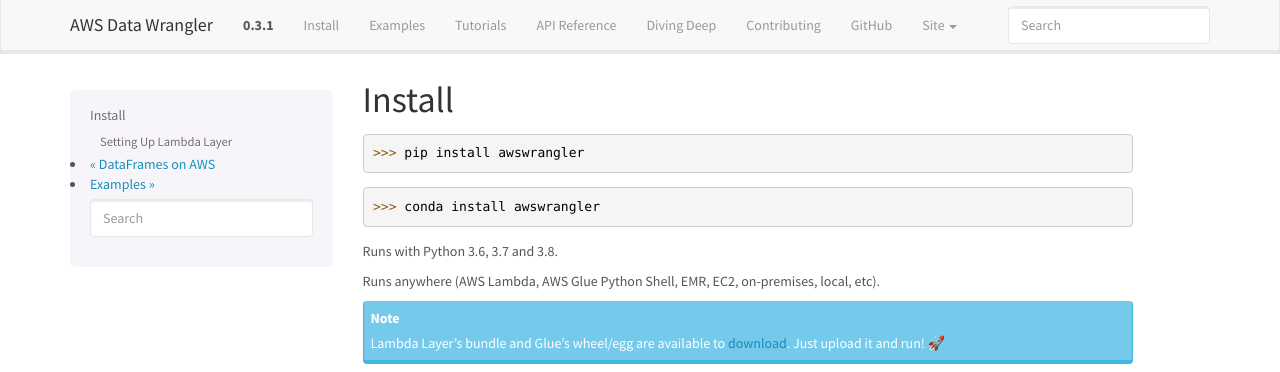
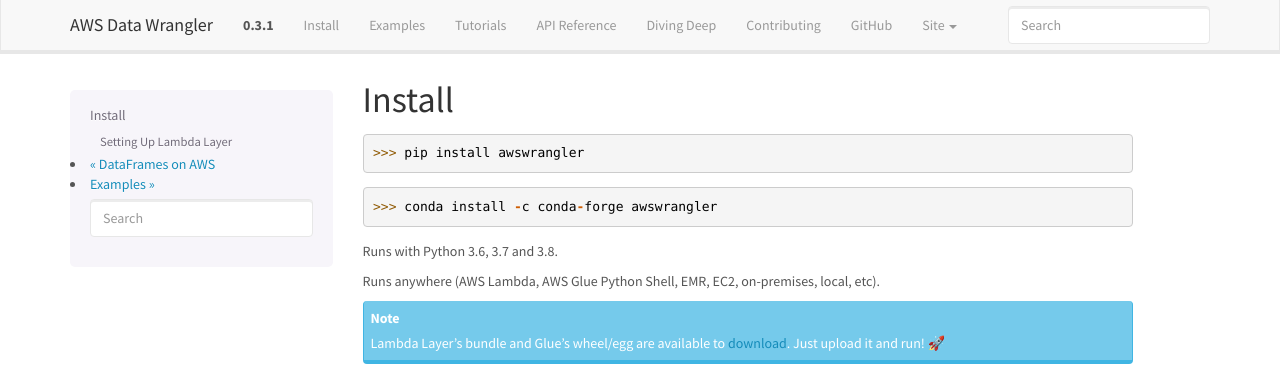
Before and after one commit to aws/aws-sdk-pandas, a Sphinx documentation site: the page built from docs/source/install.rst, in a window 1280 px wide and 900 px high. Shown: the top 372 px of the window. Built offline with Sphinx 7.4.7, drawn with Linux system fonts in a browser that asks for light colours.

Commit message:
Update conda installation instructions in the docs

```diff
--- a/docs/source/install.rst
+++ b/docs/source/install.rst
@@ -3,7 +3,7 @@
 
     >>> pip install awswrangler
 
-    >>> conda install awswrangler
+    >>> conda install -c conda-forge awswrangler
 
 Runs with Python 3.6, 3.7 and 3.8.
 
```
